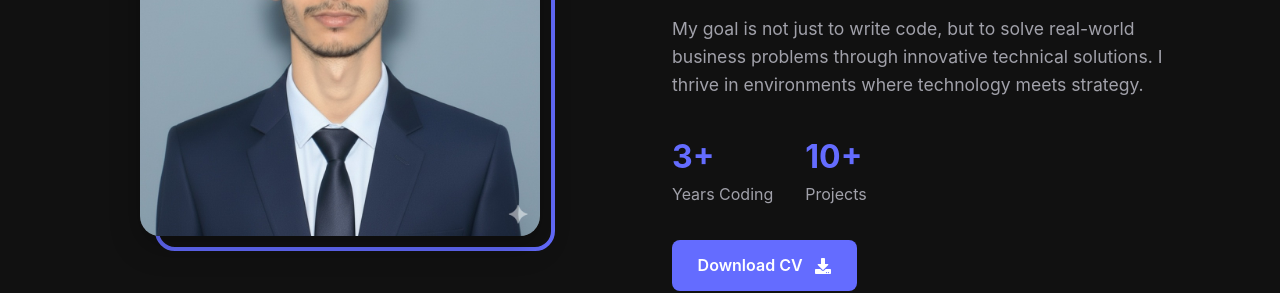
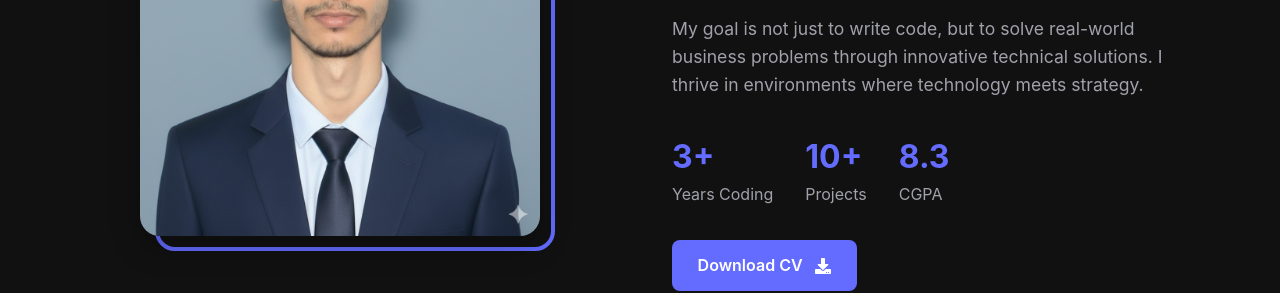
Before and after one commit to arunabha369/portfolio, a React (Vite) app: page / in a window 1280 px wide. Shown: the part 1180-1473 px from the top of the page. Built offline with nearby package versions, Linux system fonts and the light colour scheme.

Commit message:
update link opening behavior

```diff
--- a/src/components/About.jsx
+++ b/src/components/About.jsx
@@ -111,9 +111,13 @@ const About = () => {
                                 <h4 style={{ fontSize: '2rem', color: 'var(--accent-primary)', fontWeight: 'bold' }}>10+</h4>
                                 <p style={{ color: 'var(--text-secondary)' }}>Projects</p>
                             </div>
+                            <div>
+                                <h4 style={{ fontSize: '2rem', color: 'var(--accent-primary)', fontWeight: 'bold' }}>8.3</h4>
+                                <p style={{ color: 'var(--text-secondary)' }}>CGPA</p>
+                            </div>
                         </div>
 
-                        <a href="/src/assets/cv.pdf" download className="btn btn-primary" style={{ display: 'inline-flex', alignItems: 'center', gap: '0.8rem' }}>
+                        <a href="/src/assets/cv.pdf" download target="_blank" rel="noopener noreferrer" className="btn btn-primary" style={{ display: 'inline-flex', alignItems: 'center', gap: '0.8rem' }}>
                             Download CV <FaDownload />
                         </a>
                     </div>
--- a/src/components/Projects.jsx
+++ b/src/components/Projects.jsx
@@ -111,10 +111,10 @@ const Projects = () => {
                                 </div>
 
                                 <div style={{ display: 'flex', gap: '1rem' }}>
-                                    <a href={project.links.code} className="btn btn-outline" style={{ display: 'flex', alignItems: 'center', gap: '0.5rem', padding: '0.5rem 1rem', fontSize: '0.9rem' }}>
+                                    <a href={project.links.code} target="_blank" rel="noopener noreferrer" className="btn btn-outline" style={{ display: 'flex', alignItems: 'center', gap: '0.5rem', padding: '0.5rem 1rem', fontSize: '0.9rem' }}>
                                         <FaGithub /> Code
                                     </a>
-                                    <a href={project.links.demo} className="btn btn-primary" style={{ display: 'flex', alignItems: 'center', gap: '0.5rem', padding: '0.5rem 1rem', fontSize: '0.9rem' }}>
+                                    <a href={project.links.demo} target="_blank" rel="noopener noreferrer" className="btn btn-primary" style={{ display: 'flex', alignItems: 'center', gap: '0.5rem', padding: '0.5rem 1rem', fontSize: '0.9rem' }}>
                                         <FaExternalLinkAlt /> Live Demo
                                     </a>
                                 </div>
```
